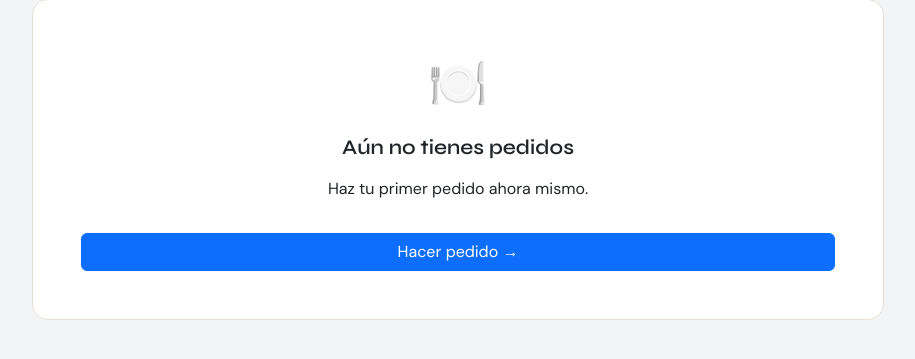
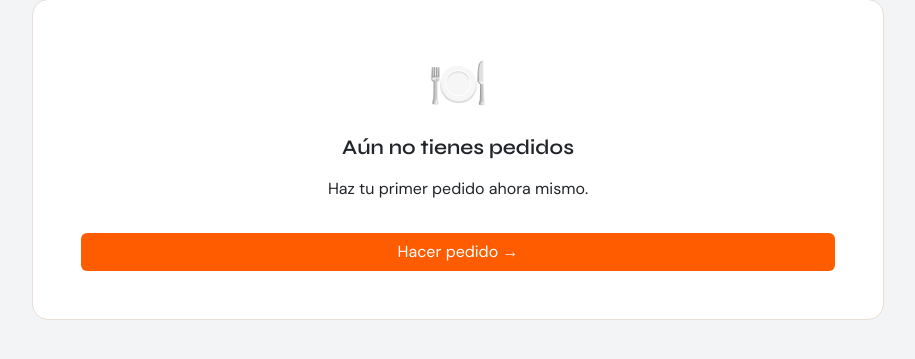
Before and after one commit to Jhoan-rios/Food-U, a Flask app: template templates/historial_usuario.html in a window 1280 px wide. Shown: the part 195-554 px from the top of the page, without its empty margins (182-1097 px from the left). Run offline with Flask 3, Linux system fonts and the light colour scheme; the template is opened without the code that fills it: most values are stand-ins (such as "Sample title", 1, 10 or a date in 2020).

Commit message:
updated historial_usuario.html

```diff
--- a/templates/historial_usuario.html
+++ b/templates/historial_usuario.html
@@ -52,7 +52,7 @@
       <div style="font-size:3rem; margin-bottom:1rem;">🍽️</div>
       <h2>Aún no tienes pedidos</h2>
       <p class="texto-gris">Haz tu primer pedido ahora mismo.</p>
-      <a href="{{ url_for('crear_pedido') }}" class="btn btn-primary" style="margin-top:1rem; display:inline-block; width:auto;">Hacer pedido →</a>
+      <a href="{{ url_for('crear_pedido') }}" class="btn" style="margin-top:1rem; display:inline-block; width:auto; background: #FF5C00; color:#fff"">Hacer pedido →</a>
     </div>
   {% endif %}
 </div>
```
